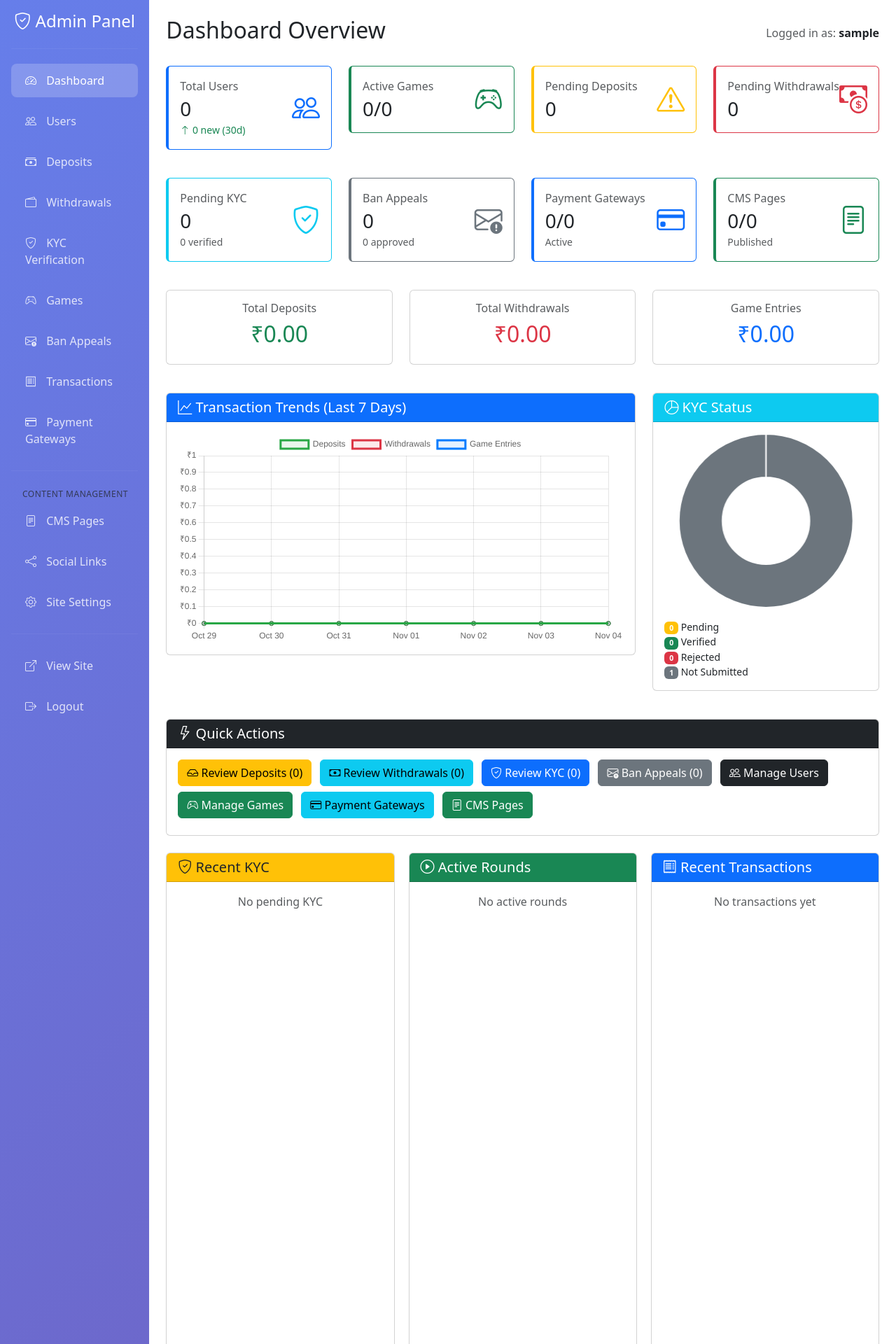
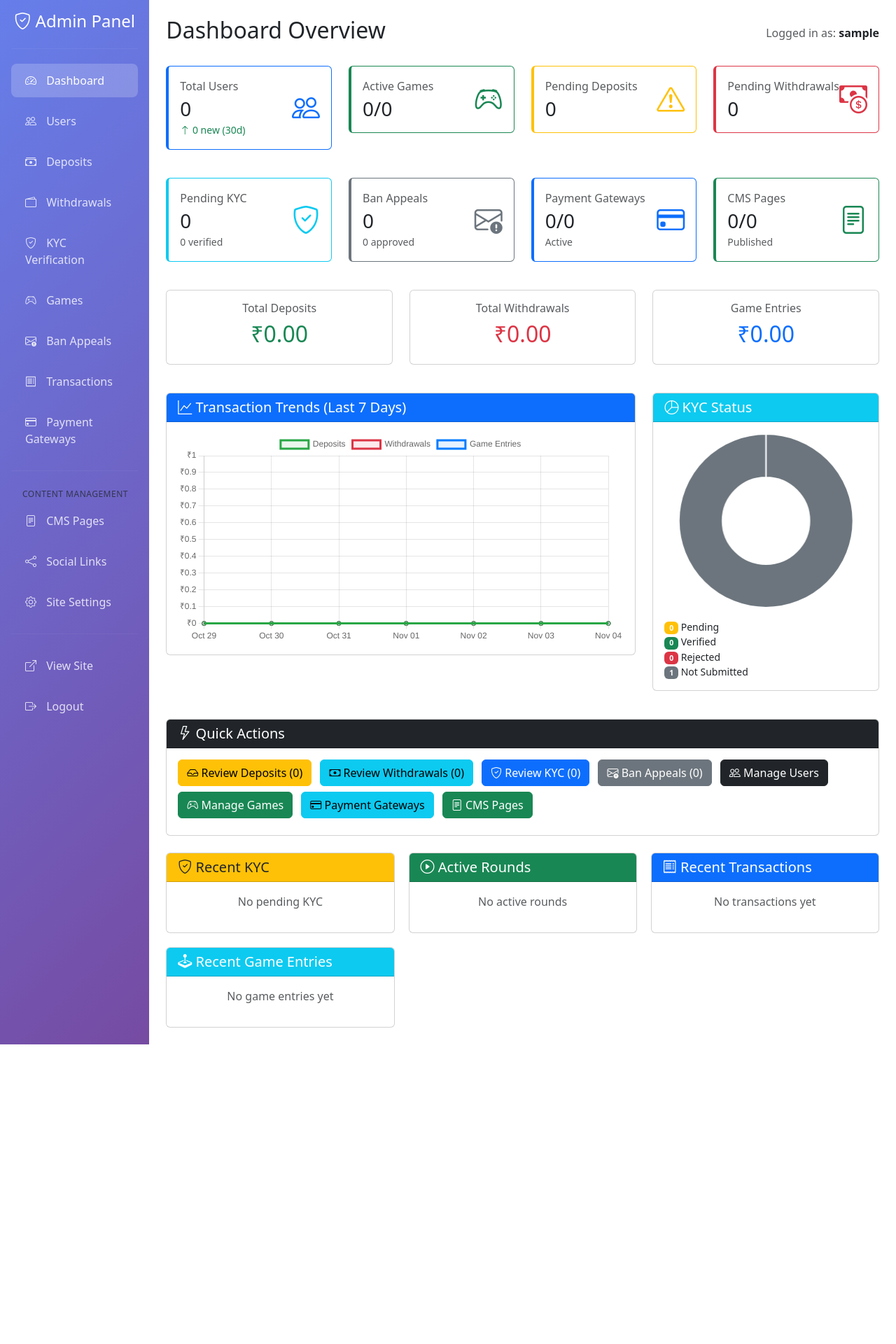
Before and after one commit to coder-rishav/MalamalWeekly, a Django app: page /admin-panel/ in a window 1280 px wide. Shown: the top 1920 px of the page at 70% size. After the commit the page ends 1492 px from the top, so only its background shows below. Run offline with Django 5.2, Linux system fonts and the light colour scheme; the visitor is signed in with stand-in values (Sample User, id 1); data comes from the database, SQL or seed files in the repository; data that the repository does not hold is empty; some libraries are stand-ins or nearby versions.

Commit message:
Fix masonry grid card heights - cards now end where content ends - Remove fixed grid-row-end spans that caused excess whitespace - Use grid-auto-rows: minmax(min-content, auto) for dynamic heights - Remove h-100 classes from masonry cards - Cards now fit content perfectly with no extra bottom space - Much cleaner, tighter layout

```diff
--- a/templates/custom_admin/dashboard.html
+++ b/templates/custom_admin/dashboard.html
@@ -9,7 +9,8 @@
 .masonry-container {
     display: grid;
     grid-template-columns: repeat(auto-fill, minmax(300px, 1fr));
-    grid-auto-rows: 10px;
+    grid-auto-rows: minmax(min-content, auto);
+    grid-auto-flow: dense;
     gap: 20px;
 }
 
@@ -18,12 +19,9 @@
     margin-bottom: 0;
 }
 
-/* Calculate grid row span based on content height */
-.masonry-item-1 { grid-row-end: span 20; } /* Small cards */
-.masonry-item-2 { grid-row-end: span 35; } /* Medium cards */
-.masonry-item-3 { grid-row-end: span 50; } /* Large cards */
-.masonry-item-4 { grid-row-end: span 70; } /* Extra large cards */
-.masonry-item-chart { grid-row-end: span 45; } /* Chart cards with proper height */
+.masonry-item .card {
+    height: 100%;
+}
 
 @media (min-width: 768px) {
     .masonry-container {
@@ -268,8 +266,8 @@
 <!-- Masonry Grid Container -->
 <div class="masonry-container">
     <!-- Recent KYC Submissions -->
-    <div class="masonry-item masonry-item-3">
-        <div class="card h-100">
+    <div class="masonry-item">
+        <div class="card">
             <div class="card-header bg-warning text-dark">
                 <h5 class="mb-0"><i class="bi bi-shield-check"></i> Recent KYC</h5>
             </div>
@@ -300,8 +298,8 @@
     </div>
 
     <!-- Active Rounds -->
-    <div class="masonry-item masonry-item-3">
-        <div class="card h-100">
+    <div class="masonry-item">
+        <div class="card">
             <div class="card-header bg-success text-white">
                 <h5 class="mb-0"><i class="bi bi-play-circle"></i> Active Rounds</h5>
             </div>
@@ -331,8 +329,8 @@
     </div>
 
     <!-- Recent Transactions -->
-    <div class="masonry-item masonry-item-4">
-        <div class="card h-100">
+    <div class="masonry-item">
+        <div class="card">
             <div class="card-header bg-primary text-white">
                 <h5 class="mb-0"><i class="bi bi-receipt"></i> Recent Transactions</h5>
             </div>
@@ -367,8 +365,8 @@
     </div>
 
     <!-- Recent Game Entries -->
-    <div class="masonry-item masonry-item-4">
-        <div class="card h-100">
+    <div class="masonry-item">
+        <div class="card">
             <div class="card-header bg-info text-white">
                 <h5 class="mb-0"><i class="bi bi-joystick"></i> Recent Game Entries</h5>
             </div>
```
